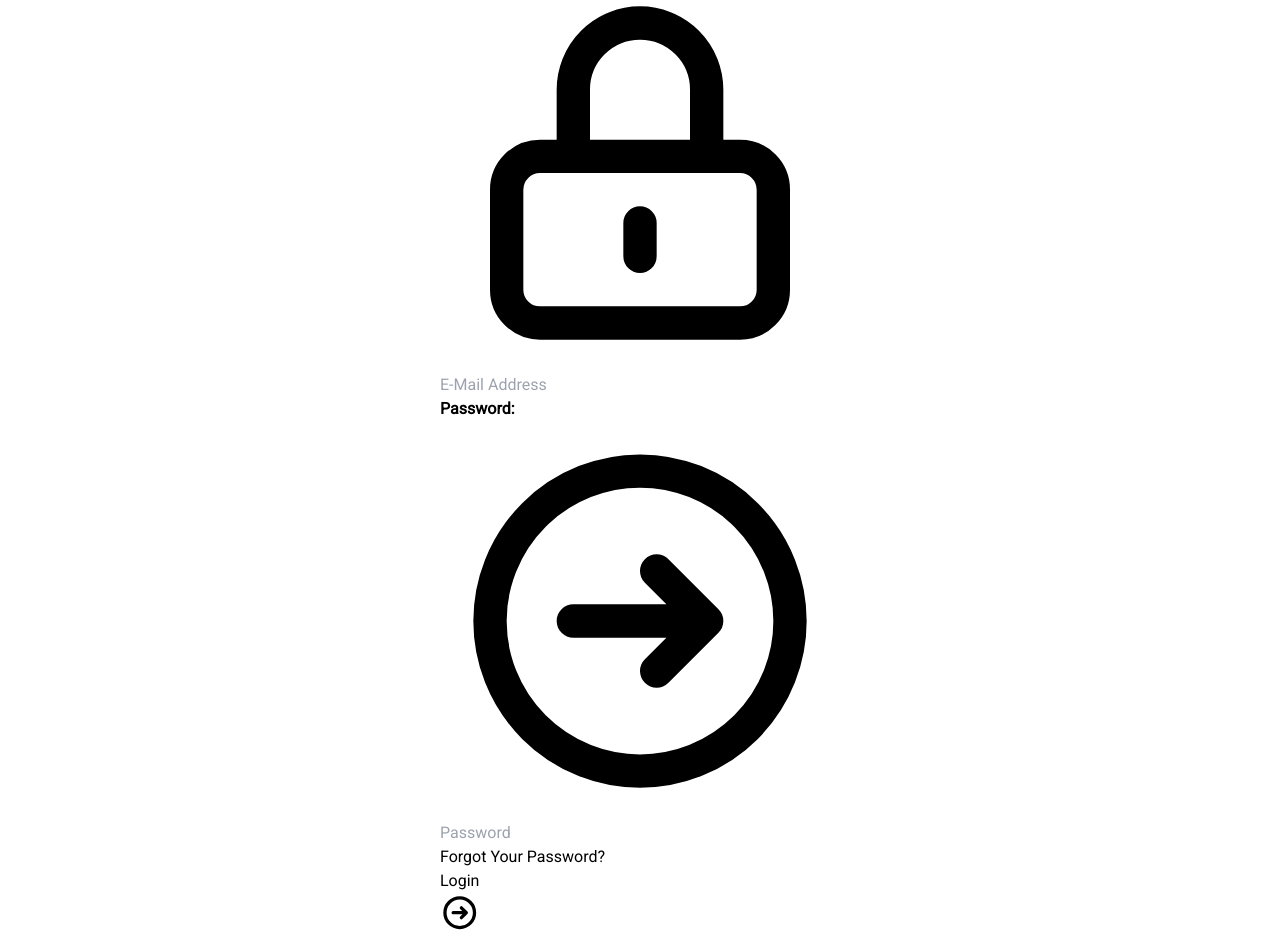
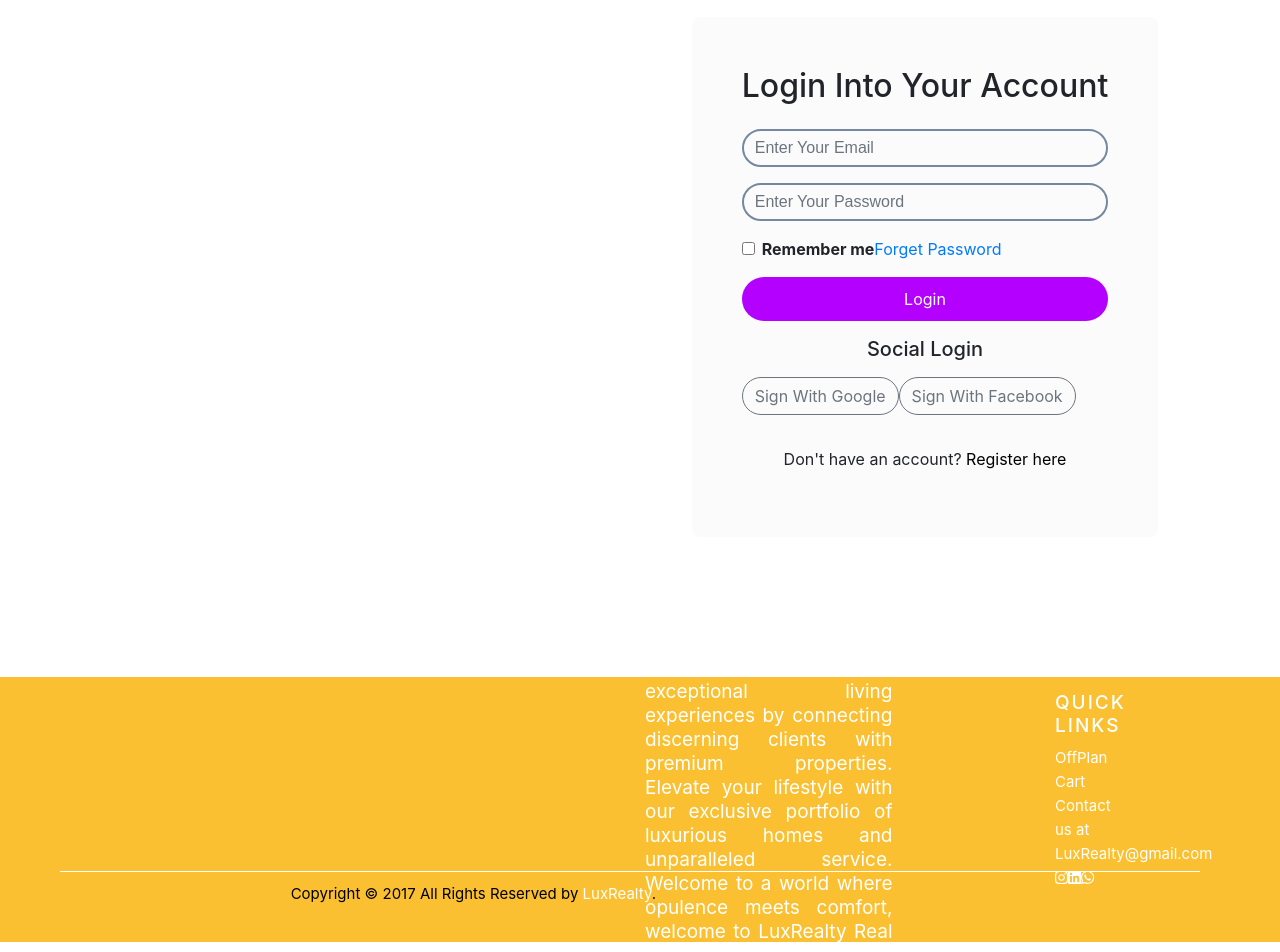
Before and after one commit to SIDRAH008/lux, a React (Vite) app: page /login in a window 1280 px wide. Shown: the part 240-1192 px from the top of the page. Built offline with nearby package versions, Linux system fonts and the light colour scheme.

Commit message:
loginpage

```diff
--- a/src/pages/header.jsx
+++ b/src/pages/header.jsx
@@ -34,7 +34,7 @@ const Navbar = () => {
         </NavLink>
 
         <NavLink to="/createlisting" className="navlinks">
-          List Your Property
+          Add Your Property
         </NavLink>
       </div>
     </div>
--- a/src/pages/login.css
+++ b/src/pages/login.css
@@ -1,52 +1,39 @@
-/* Add the following CSS for responsiveness */
+.login{
+    height: 100vh;
+    background-image: url('log.jpg');
+}
 
-/* Base styles */
-body {
-    font-family: 'Roboto', sans-serif;
-    margin: 0;
-    padding: 0;
-  }
 
-  /* Container for the form */
-  .min-h-screen {
-    display: flex;
-    align-items: center;
-    justify-content: center;
-  }
+.form-2-wrapper {
+    background: #e7e4e929;
+    padding: 50px;
+    border-radius: 8px;
+}
+input.form-control{
+    padding: 11px;
+    border: none;
+    border: 2px solid #405c7cb8;
+    border-radius: 30px;
+    background-color: transparent;
+    font-family: Arial, Helvetica, sans-serif;
 
-  /* Form container */
-  .bg-white {
-    width: 100%;
-    max-width: 400px; /* Set a maximum width for the form */
-  }
 
-  /* Form styling */
-  .input-form {
-    width: 100%;
-    padding: 10px;
-    margin-bottom: 10px;
-    border: 1px solid #ccc;
-    border-radius: 5px;
-  }
-
-  .submit-button {
-    width: 100%;
-    padding: 10px;
-    background-color: #3bf66a;
+}
+input.form-control:focus{
+    box-shadow: none !important;
+    outline: 0px !important;
+    background-color: transparent;
+}
+button.login-btn{
+    background: #b400ff;
     color: #fff;
     border: none;
-    border-radius: 5px;
-    cursor: pointer;
-  }
-
-  /* Media queries for responsiveness */
-  @media (max-width: 768px) {
-    .bg-white {
-      max-width: 100%; /* Adjust the maximum width for smaller screens */
-    }
-
-    .input-form,
-    .submit-button {
-      font-size: 14px; /* Adjust font size for smaller screens */
-    }
-  }
+    padding: 10px;
+    border-radius: 30px;
+}
+.register-test a{
+    color: #000;
+}
+.social-login button{
+    border-radius: 30px;
+}
--- a/src/pages/login.jsx
+++ b/src/pages/login.jsx
@@ -43,84 +43,90 @@ const Login = () => {
   });
 
   return (
-    <div className="min-h-screen flex flex-col items-center justify-center bg-gray-300">
-      <div className="flex flex-col bg-white shadow-md px-4 sm:px-6 md:px-8 lg:px-10 py-8 rounded-md w-full max-w-md">
-        <div className="font-medium self-center text-xl sm:text-2xl uppercase text-gray-800">Login To Your Account</div>
-        <button className="relative mt-6 border rounded-md py-2 text-sm text-gray-800 bg-gray-100 hover:bg-gray-200">
-          <span className="absolute left-0 top-0 flex items-center justify-center h-full w-10 text-blue-500"><i className="fab fa-facebook-f"></i></span>
-          <span>Login with Facebook</span>
-        </button>
-        <div className="relative mt-10 h-px bg-gray-300">
-          <div className="absolute left-0 top-0 flex justify-center w-full -mt-2">
-            <span className="bg-white px-4 text-xs text-gray-500 uppercase">Or Login With Email</span>
+    <div className="vh-100 d-flex align-items-center justify-content-center">
+      <link
+        rel="stylesheet"
+        href="https://cdn.jsdelivr.net/npm/bootstrap@4.4.1/dist/css/bootstrap.min.css"
+        integrity="sha384-Vkoo8x4CGsO3+Hhxv8T/Q5PaXtkKtu6ug5TOeNV6gBiFeWPGFN9MuhOf23Q9Ifjh"
+        crossOrigin="anonymous"
+      />
+      <div className="container">
+        <div className="row">
+          <div className="col-lg-6"></div>
+          <div className="col-lg-6 d-flex align-items-center justify-content-center right-side">
+            <div className="form-2-wrapper">
+              <div className="logo text-center">
+
+              </div>
+              <h2 className="text-center mb-4">Login Into Your Account</h2>
+              <form action="#">
+                <div className="mb-3 form-box">
+                  <input
+                    type="email"
+                    className="form-control"
+                    id="email"
+                    name="email"
+                    placeholder="Enter Your Email"
+                    required
+                  />
+                </div>
+                <div className="mb-3">
+                  <input
+                    type="password"
+                    className="form-control"
+                    id="password"
+                    name="password"
+                    placeholder="Enter Your Password"
+                    required
+                  />
+                </div>
+                <div className="mb-3">
+                  <div className="form-check">
+                    <input
+                      type="checkbox"
+                      className="form-check-input"
+                      id="rememberMe"
+                    />
+                    <label
+                      className="form-check-label"
+                      htmlFor="rememberMe"
+                    >
+                      Remember me
+                    </label>
+                    <a
+                      href="forget-3.html"
+                      className="text-decoration-none float-end"
+                    >
+                      Forget Password
+                    </a>
+                  </div>
+                </div>
+                <button
+                  type="submit"
+                  className="btn btn-outline-secondary login-btn w-100 mb-3"
+                >
+                  Login
+                </button>
+                <div className="social-login mb-3 type--A">
+                  <h5 className="text-center mb-3">Social Login</h5>
+                  <button className="btn btn-outline-secondary mb-3">
+                    <i className="fa-brands fa-google text-danger"></i> Sign With
+                    Google
+                  </button>
+                  <button className="btn btn-outline-secondary mb-3">
+                    <i className="fa-brands fa-facebook-f text-primary"></i> Sign
+                    With Facebook
+                  </button>
+                </div>
+              </form>
+              <p className="text-center register-test mt-3">
+                Don't have an account?{" "}
+                <a href="register-3.html" className="text-decoration-none">
+                  Register here
+                </a>
+              </p>
+            </div>
           </div>
-        </div>
-        <div className="mt-10">
-          <form action="#">
-            <div className="flex flex-col mb-6">
-              <label htmlFor="email" className="mb-1 text-xs sm:text-sm tracking-wide text-gray-600">E-Mail Address:</label>
-              <div className="relative">
-                <div className="inline-flex items-center justify-center absolute left-0 top-0 h-full w-10 text-gray-400">
-                  <svg className="h-6 w-6" fill="none" stroke-linecap="round" stroke-linejoin="round" stroke-width="2" viewBox="0 0 24 24" stroke="currentColor">
-                    <path d="M12 15v2m-6 4h12a2 2 0 002-2v-6a2 2 0 00-2-2H6a2 2 0 00-2 2v6a2 2 0 002 2zm10-10V7a4 4 0 00-8 0v4h8z" />
-                  </svg>
-                </div>
-                <input
-                  id="email"
-                  type="email"
-                  name="email"
-                  className="text-sm sm:text-base placeholder-gray-500 pl-10 pr-4 rounded-lg border border-gray-400 w-full py-2 focus:outline-none focus:border-blue-400"
-                  placeholder="E-Mail Address"
-                  {...formik.getFieldProps("email")}
-                />
-              </div>
-            </div>
-            <div className="flex flex-col mb-6">
-              <label htmlFor="password" className="mb-1 text-xs sm:text-sm tracking-wide text-gray-600">Password:</label>
-              <div className="relative">
-                <div className="inline-flex items-center justify-center absolute left-0 top-0 h-full w-10 text-gray-400">
-                  <span>
-                    <svg className="h-6 w-6" fill="none" stroke-linecap="round" stroke-linejoin="round" stroke-width="2" viewBox="0 0 24 24" stroke="currentColor">
-                      <path d="M13 9l3 3m0 0l-3 3m3-3H8m13 0a9 9 0 11-18 0 9 9 0 0118 0z" />
-                    </svg>
-                  </span>
-                </div>
-                <input
-                  id="password"
-                  type="password"
-                  name="password"
-                  className="text-sm sm:text-base placeholder-gray-500 pl-10 pr-4 rounded-lg border border-gray-400 w-full py-2 focus:outline-none focus:border-blue-400"
-                  placeholder="Password"
-                  {...formik.getFieldProps("password")}
-                />
-              </div>
-            </div>
-            <div className="flex items-center mb-6 -mt-4">
-              <div className="flex ml-auto">
-                <a href="#" className="inline-flex text-xs sm:text-sm text-blue-500 hover:text-blue-700">Forgot Your Password?</a>
-              </div>
-            </div>
-            <div className="flex w-full">
-              <button type="submit" className="flex items-center justify-center focus:outline-none text-white text-sm sm:text-base bg-blue-600 hover:bg-blue-700 rounded py-2 w-full transition duration-150 ease-in" onClick={formik.handleSubmit}>
-                <span className="mr-2 uppercase">Login</span>
-                <span>
-                  <svg className="h-6 w-6" fill="none" stroke-linecap="round" stroke-linejoin="round" stroke-width="2" viewBox="0 0 24 24" stroke="currentColor">
-                    <path d="M13 9l3 3m0 0l-3 3m3-3H8m13 0a9 9 0 11-18 0 9 9 0 0118 0z" />
-                  </svg>
-                </span>
-              </button>
-            </div>
-          </form>
-        </div>
-        <div className="flex justify-center items-center mt-6">
-          <a href="#" target="_blank" className="inline-flex items-center font-bold text-blue-500 hover:text-blue-700 text-xs text-center">
-            <span>
-              <svg className="h-6 w-6" fill="none" stroke-linecap="round" stroke-linejoin="round" stroke-width="2" viewBox="0 0 24 24" stroke="currentColor">
-                <path d="M18 9v3m0 0v3m0-3h3m-3 0h-3m-2-5a4 4 0 11-8 0 4 4 0 018 0zM3 20a6 6 0 0112 0v1H3v-1z" />
-              </svg>
-            </span>
-            <span className="ml-2">You don't have an account?</span>
-          </a>
         </div>
       </div>
     </div>
```
Also changed, not shown: src/pages/log.jpg (added).
